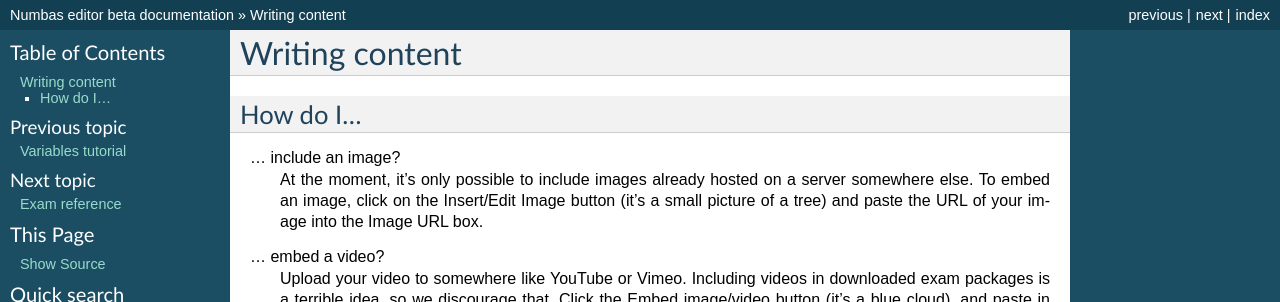
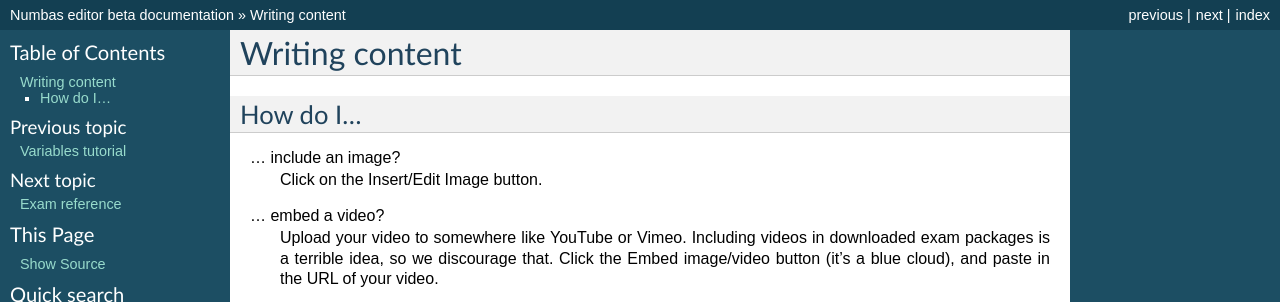
Before and after one commit to numbas/editor-docs, a Sphinx documentation site: the page built from source/write-content.rst, in a window 1280 px wide, cut to the strip 0-302 px from the top of the page. Built offline with Sphinx 7.4.7, drawn with Linux system fonts in a browser that asks for light colours.

```diff
--- a/source/index.rst
+++ b/source/index.rst
@@ -55,3 +55,4 @@ Advanced
 
     extensions
     themes
+    server-installation
--- a/source/write-content.rst
+++ b/source/write-content.rst
@@ -5,7 +5,7 @@ How do I...
 --------------------------
 
 ... include an image?
-    At the moment, it's only possible to include images already hosted on a server somewhere else. To embed an image, click on the :guilabel:`Insert/Edit Image` button (it's a small picture of a tree) and paste the URL of your image into the :guilabel:`Image URL` box.
+    Click on the :guilabel:`Insert/Edit Image` button.
 
 ... embed a video?
     Upload your video to somewhere like YouTube or Vimeo. Including videos in downloaded exam packages is a terrible idea, so we discourage that. Click the :guilabel:`Embed image/video` button (it's a blue cloud), and paste in the URL of your video.
```
